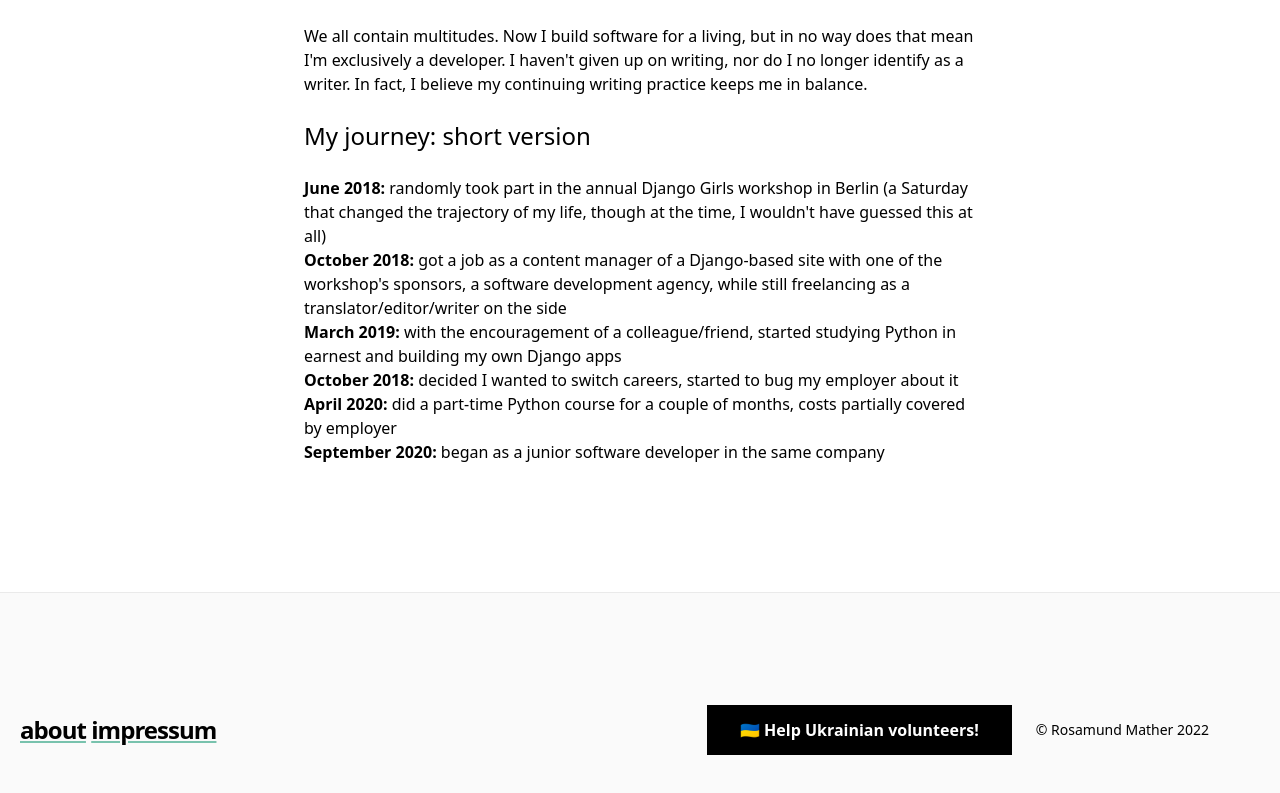
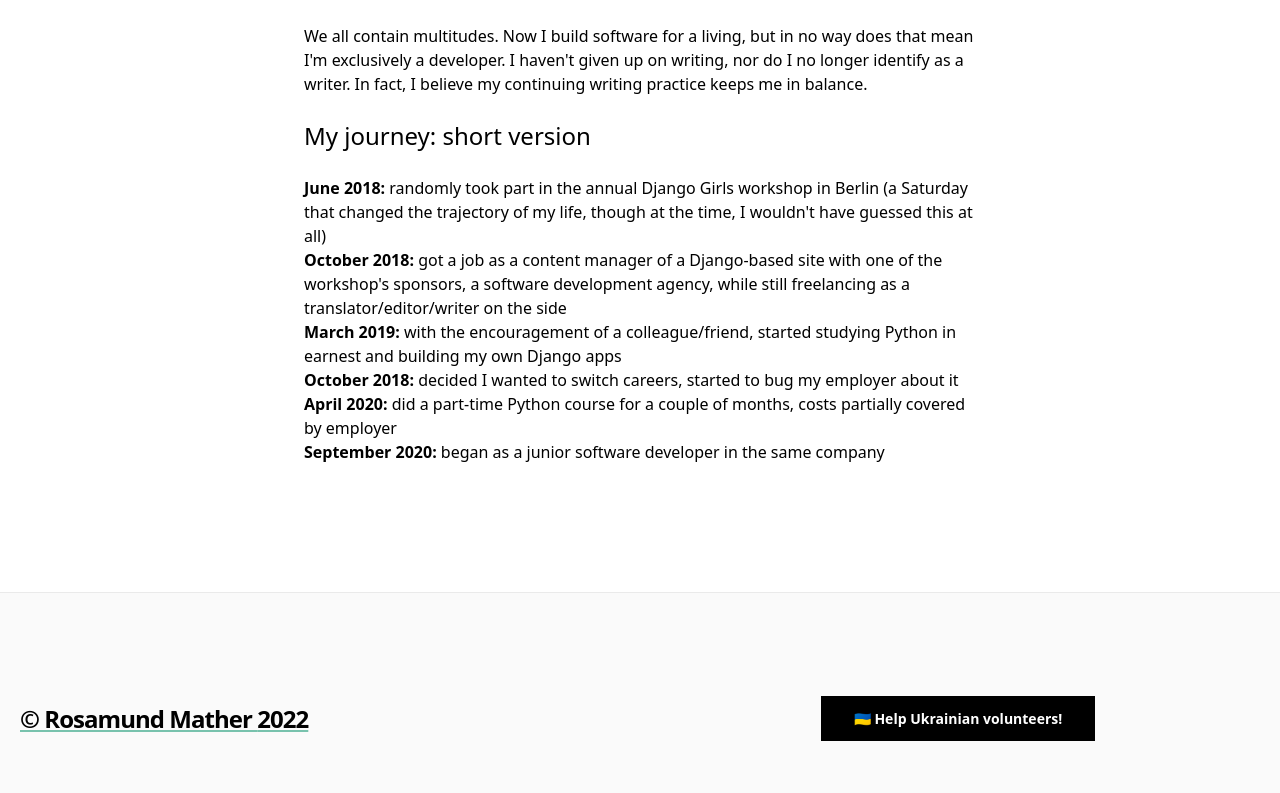
Before and after one commit to rosamundm/devblog, a Next.js app: page /about in a window 1280 px wide. Shown: the part 1485-2278 px from the top of the page. Built offline with nearby package versions, Linux system fonts and the light colour scheme.

Commit message:
Strip down footer, header, intro

```diff
--- a/components/footer.js
+++ b/components/footer.js
@@ -9,25 +9,22 @@ export default function Footer() {
       <Container>
         <div className="py-28 flex flex-col lg:flex-row items-center">
           <div className="text-2xl font-bold tracking-tighter leading-tight text-center lg:text-left mb-10 lg:mb-0 lg:pr-4 lg:w-1/2">
-            <Link href={`/about/`}>about</Link> {''}
-            {/* <Link href={`/reading/`}>reading</Link> {''} */}
-            {/* <Link href={`/resources/`}>resources</Link> {''} */}
-            {/* <Link href={`/contact/`}>contact</Link> */}
-            <Link href={`/impressum/`}>impressum</Link>
+            <a
+              href="/impressum/">
+              © Rosamund Mather {(new Date().getFullYear())} {''}
+            </a>
           </div>
           <div className="flex flex-col lg:flex-row justify-center items-center lg:pl-4 lg:w-1/2">
-            <a
-              href="https://help-ua-volunteers.com/"
-              className="mx-3 text-center bg-black hover:bg-white hover:text-black border no-underline border-black text-white font-bold py-3 px-12 lg:px-8 duration-200 transition-colors mb-6 lg:mb-0"
-            >
-              🇺🇦 Help Ukrainian volunteers!
-            </a>
             <div
               className="mx-3 text-sm"
             >
-              © Rosamund Mather {(new Date().getFullYear())} {''}
+              <a
+                href="https://help-ua-volunteers.com/"
+                className="mx-3 text-center bg-black hover:bg-white hover:text-black border no-underline border-black text-white font-bold py-3 px-12 lg:px-8 duration-200 transition-colors mb-6 lg:mb-0"
+              >
+                🇺🇦 Help Ukrainian volunteers!
+              </a>
             </div>
-
           </div>
         </div>
       </Container>
--- a/components/header.js
+++ b/components/header.js
@@ -4,7 +4,7 @@ export default function Header() {
   return (
     <h2 className="text-2xl md:text-4xl font-bold tracking-tight md:tracking-tighter leading-tight mb-20 mt-8">
       <Link href="/">
-        <a className="hover:underline">⟵ back</a>
+        <a className="hover:underline">⟵back</a>
       </Link>
     </h2>
   )
--- a/components/intro.js
+++ b/components/intro.js
@@ -3,11 +3,13 @@ import Link from "next/link";
 export default function Intro() {
   return (
     <section className="flex-col md:flex-row flex items-center md:justify-between mt-16 mb-16 md:mb-12">
-      <h1 className="text-6xl md:text-8xl font-mono tracking-tighter leading-tight md:pr-8 drop-shadow-lg">
-        rosamund.dev
+      <h1 className="text-6xl md:text-8xl font-mono tracking-tighter leading-tight md:pr-8 drop-shadow-lg no-underline">
+          rosamund.dev
       </h1>
-      <h4 className="text-right md:text-left text-lg mt-5 md:pl-8">
-
+      <h4 className="text-2xl md:text-4xl font-bold tracking-tight md:tracking-tighter leading-tight mb-20 mt-8">
+        <Link href={"/about/"}>
+          about⟶
+        </Link>
       </h4>
     </section>
   )
```
